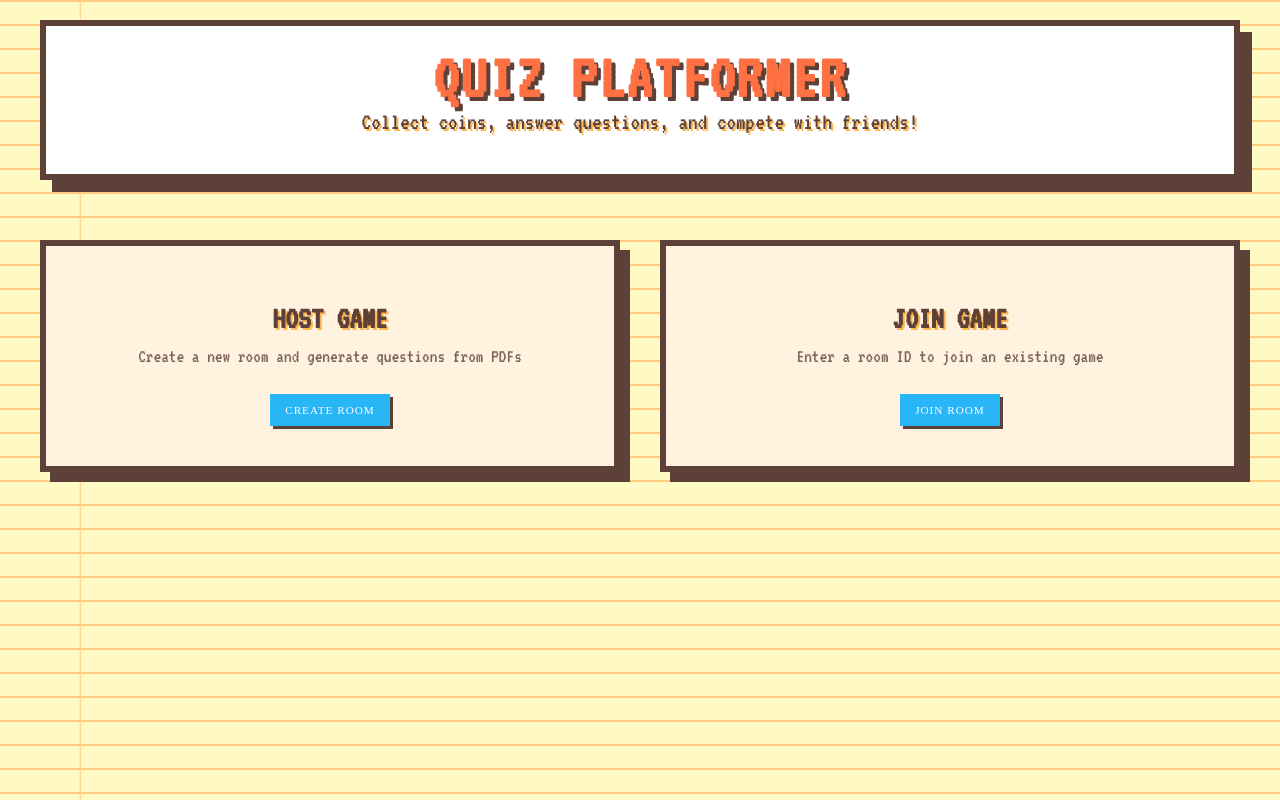
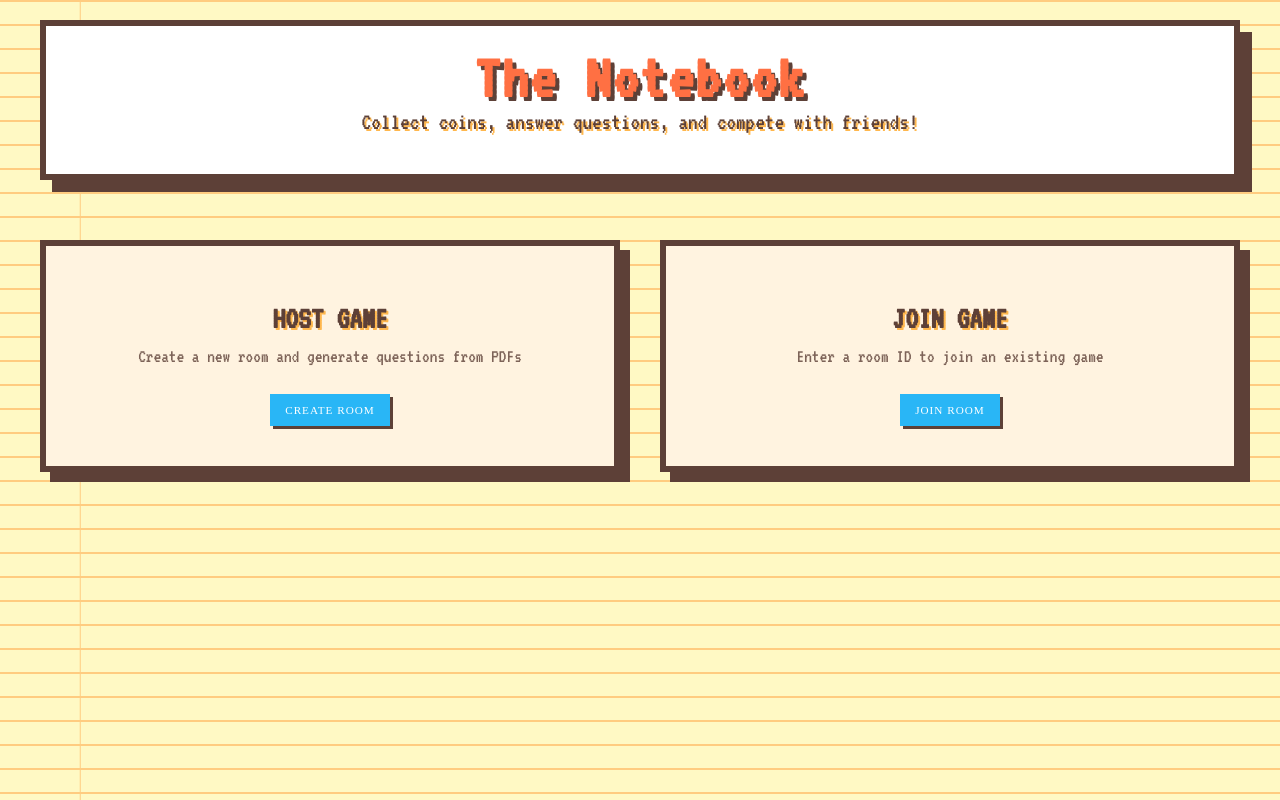
Before and after one commit to Dreigannadoit/Phaser-React-based-Multiplayer-Platformer-with-AI, a React (Vite) app in the folder client/: page / in a window 1280 px wide. Built offline with nearby package versions, Linux system fonts and the light colour scheme; no server answers.

Commit message:
Name Change

```diff
--- a/client/src/components/Home/Home.jsx
+++ b/client/src/components/Home/Home.jsx
@@ -186,7 +186,7 @@ const Home = () => {
             <div className="home-content">
                 {/* Header Section */}
                 <div className="hero-section">
-                    <h1 className="home-title">QUIZ PLATFORMER</h1>
+                    <h1 className="home-title">The Notebook</h1>
                     <p className="tagline">Collect coins, answer questions, and compete with friends!</p>
                 </div>
 
```
